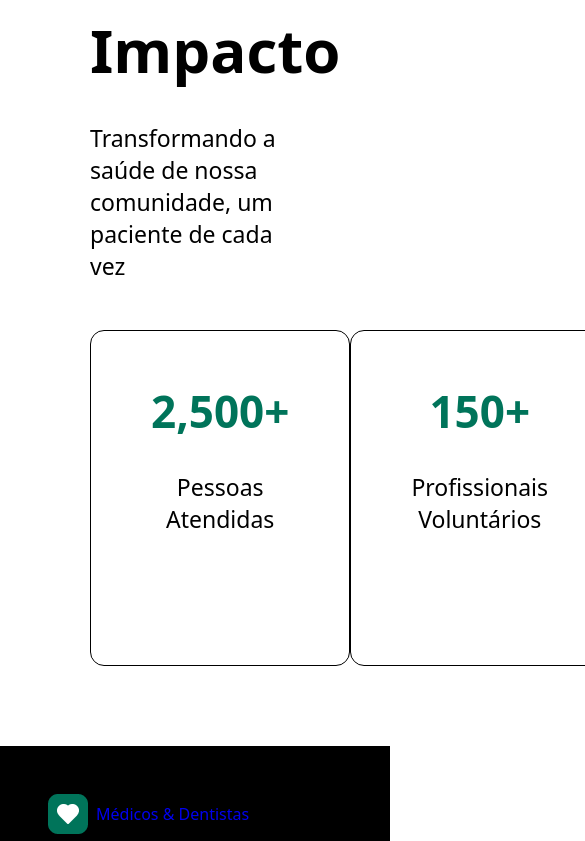
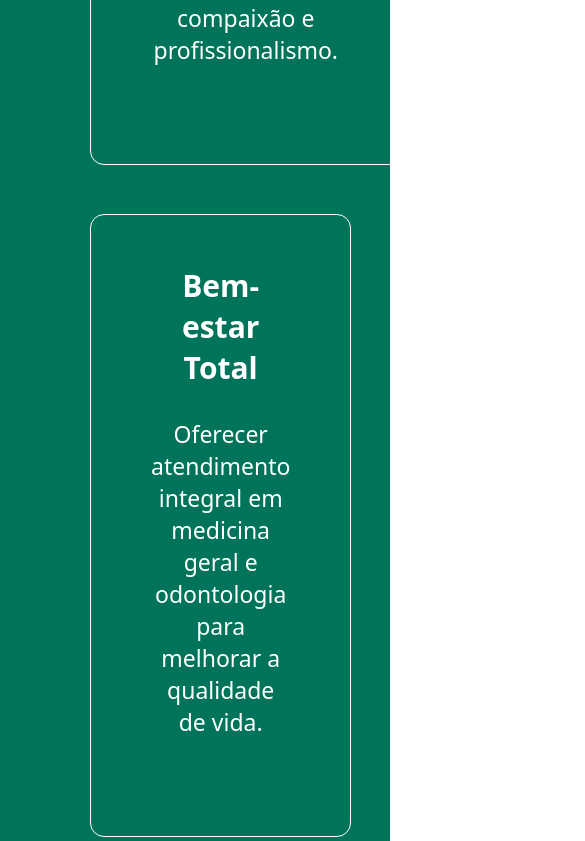
Before and after one commit to RicardoFrancoDelgado/react-router-desafio-vnw, a React (Vite) app: page / in a window 390 px wide. Shown: the part 2545-3386 px from the top of the page, 585 px wide, since content can reach past the window. Built offline with nearby package versions, Linux system fonts and the light colour scheme.

Commit message:
:rocket: fix: responsive cards

```diff
--- a/src/components/impact/impact.module.scss
+++ b/src/components/impact/impact.module.scss
@@ -15,6 +15,7 @@
 
   .impactCardSection {
     display: flex;
-    justify-content: space-around;
+    flex-wrap: wrap;
+    justify-content: space-evenly;
   }
 }
--- a/src/components/mission/mission.module.scss
+++ b/src/components/mission/mission.module.scss
@@ -16,6 +16,8 @@
 
   .missionCardSection {
     display: flex;
+    flex-wrap: wrap;
+    gap: 3.063rem;
     justify-content: space-evenly;
   }
 }
--- a/src/pages/voluntary/voluntary.module.scss
+++ b/src/pages/voluntary/voluntary.module.scss
@@ -17,6 +17,7 @@
   .cards {
     display: flex;
     align-items: center;
+    flex-wrap: wrap;
     justify-content: space-evenly;
     gap: 44px;
   }
```
